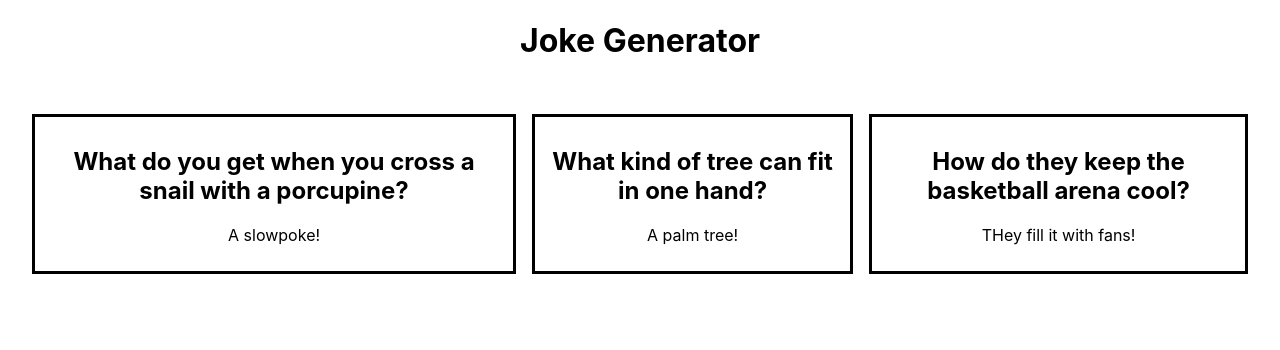
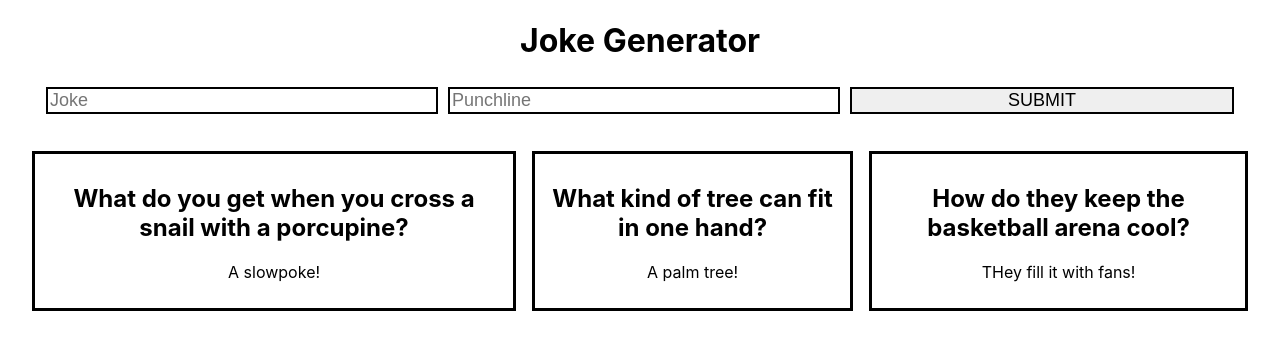
Before and after one commit to Rallen13/joke-generator, a React (Create React App) app: page / in a window 1280 px wide. Shown: the top 350 px of the page. Built offline with nearby package versions, Linux system fonts and the light colour scheme.

Commit message:
Added Form component and styling

```diff
--- a/src/App.js
+++ b/src/App.js
@@ -1,6 +1,7 @@
 import React, { Component } from "react";
 
 import "./App.css";
+import Form from "./Components/Form/Form";
 import JokesContainer from "./Components/JokesContainer/JokesContainer";
 
 class App extends Component {
@@ -32,6 +33,7 @@ class App extends Component {
       <main className="App">
         <h1>Joke Generator</h1>
         {!this.state.jokes.length && <h2>No jokes yet -- add some!</h2>}
+        <Form />
         <JokesContainer jokes={this.state.jokes} />
       </main>
     );
--- a/src/Components/Form/Form.css
+++ b/src/Components/Form/Form.css
@@ -0,0 +1,10 @@
+form {
+  margin: auto;
+}
+
+input, button {
+  margin: 5px;
+  width: 30%;
+  border: 2px solid black;
+  font-size: 18px;
+}
--- a/src/Components/Form/Form.js
+++ b/src/Components/Form/Form.js
@@ -0,0 +1,36 @@
+import React, { Component } from "react";
+import "./Form.css";
+
+class Form extends Component {
+  constructor() {
+    super();
+    this.state = {
+      joke: "",
+      punchline: "",
+    };
+  }
+
+  render() {
+    return (
+      <form>
+        <input
+          type="text"
+          placeholder="Joke"
+          name="joke"
+          value={this.state.joke}
+        />
+
+        <input
+          type="text"
+          placeholder="Punchline"
+          name="punchline"
+          value={this.state.punchline}
+        />
+
+        <button>SUBMIT</button>
+      </form>
+    );
+  }
+}
+
+export default Form;
```
